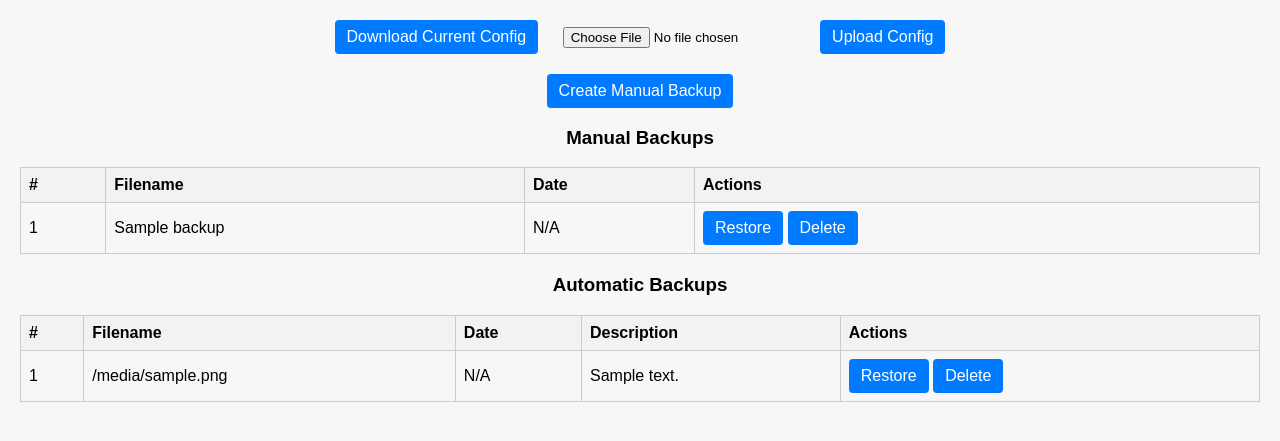
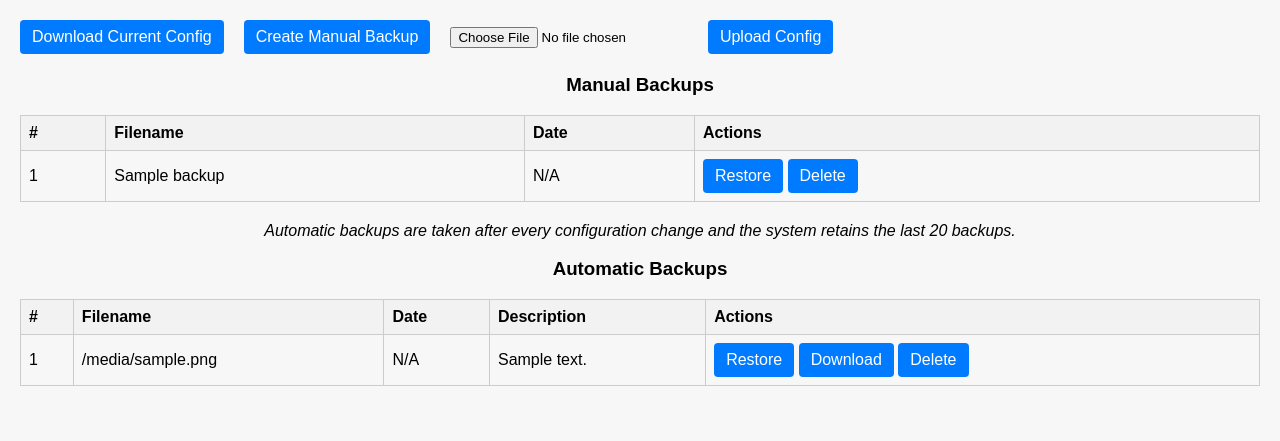
Before and after one commit to mlamoure/indigo-auto-lights, a Flask app: template Auto Lights.indigoPlugin/Contents/Server Plugin/config_web_editor/templates/config_backup.html in a window 1280 px wide. Shown: the part 110-551 px from the top of the page. Run offline with Flask 3, Linux system fonts and the light colour scheme; the template is opened without the code that fills it: most values are stand-ins (such as "Sample title", 1, 10 or a date in 2020).

Commit message:
feat: Improve config backup page with unified controls and download buttons

```diff
--- a/Auto Lights.indigoPlugin/Contents/Server Plugin/config_web_editor/templates/config_backup.html
+++ b/Auto Lights.indigoPlugin/Contents/Server Plugin/config_web_editor/templates/config_backup.html
@@ -10,18 +10,19 @@
 {% include "header_common.html" %}
 <div id="container">
     <div id="content">
-        <div style="margin-bottom: 20px;">
-            <form method="GET" action="/download_config" style="display:inline-block; margin-right: 20px;">
+        <div style="margin-bottom: 20px; display: flex; align-items: center; gap: 20px;">
+            <form method="GET" action="/download_config" style="display:inline-block;">
                 <button type="submit" class="btn">Download Current Config</button>
+            </form>
+            <form method="POST" action="/config_backup" style="display:inline-block;">
+                <input type="hidden" name="action" value="create_manual">
+                <button type="submit" class="btn">Create Manual Backup</button>
             </form>
             <form method="POST" action="/upload_config" enctype="multipart/form-data" style="display:inline-block;">
                 <input type="file" name="config_file_upload" accept=".json" style="display:inline-block;"/>
                 <button type="submit" class="btn">Upload Config</button>
             </form>
         </div>
-        <button id="create-manual-backup" class="btn">Create Manual
-            Backup
-        </button>
         <h3>Manual Backups</h3>
         <table class="zones-table">
             <thead>
@@ -60,6 +61,7 @@
             {% endfor %}
             </tbody>
         </table>
+        <p style="font-style: italic; margin-bottom: 10px;">Automatic backups are taken after every configuration change and the system retains the last 20 backups.</p>
         <h3>Automatic Backups</h3>
         <table class="zones-table">
             <thead>
@@ -93,6 +95,7 @@
                         <input type="hidden" name="backup_type" value="auto">
                         <input type="hidden" name="backup_file" value="{{ backup.filename }}">
                         <button type="submit" name="action" value="restore" class="btn">Restore</button>
+                        <button type="submit" name="action" value="download" class="btn">Download</button>
                         <button type="submit" name="action" value="delete" class="btn">Delete</button>
                     </form>
                 </td>
```
